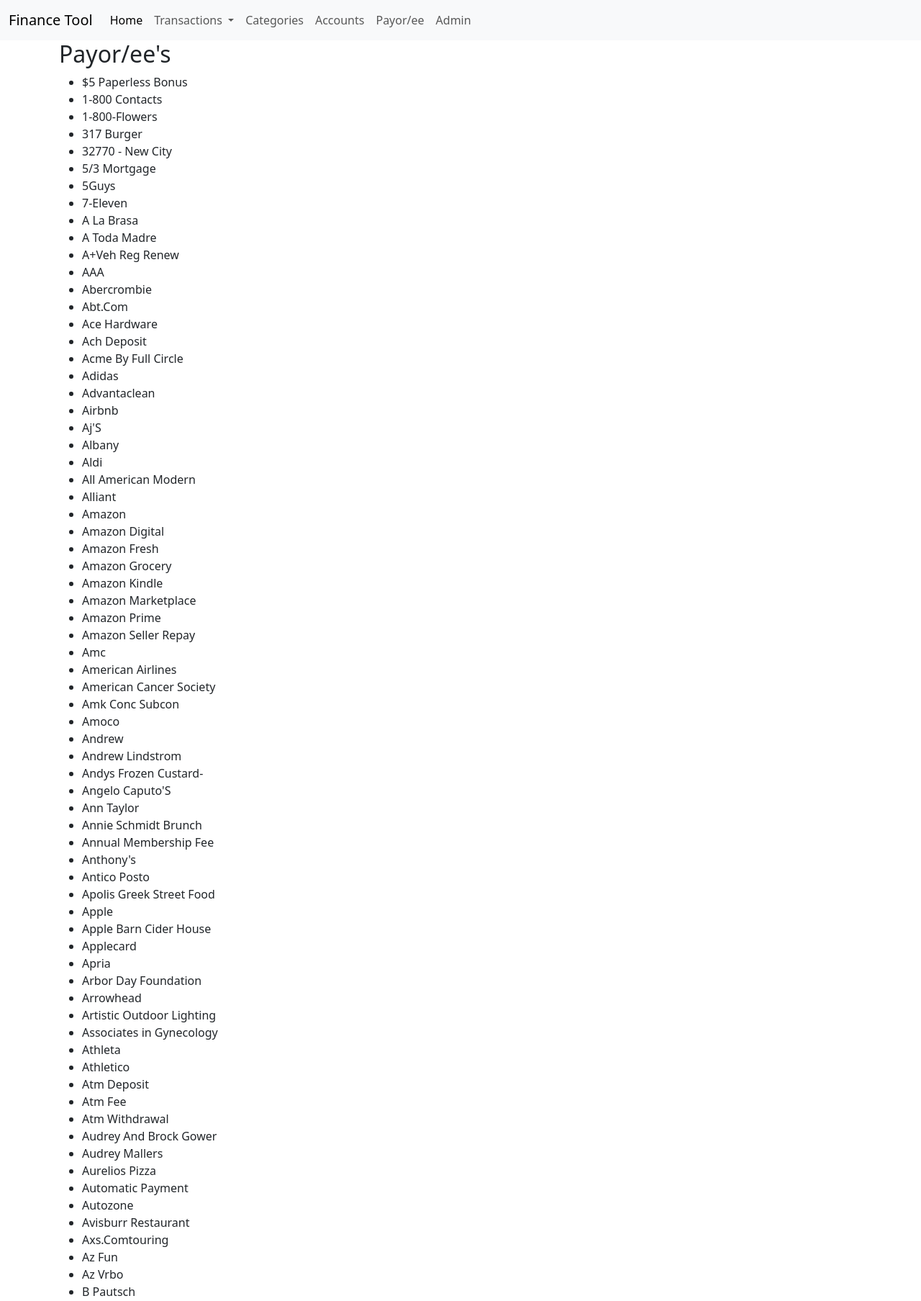
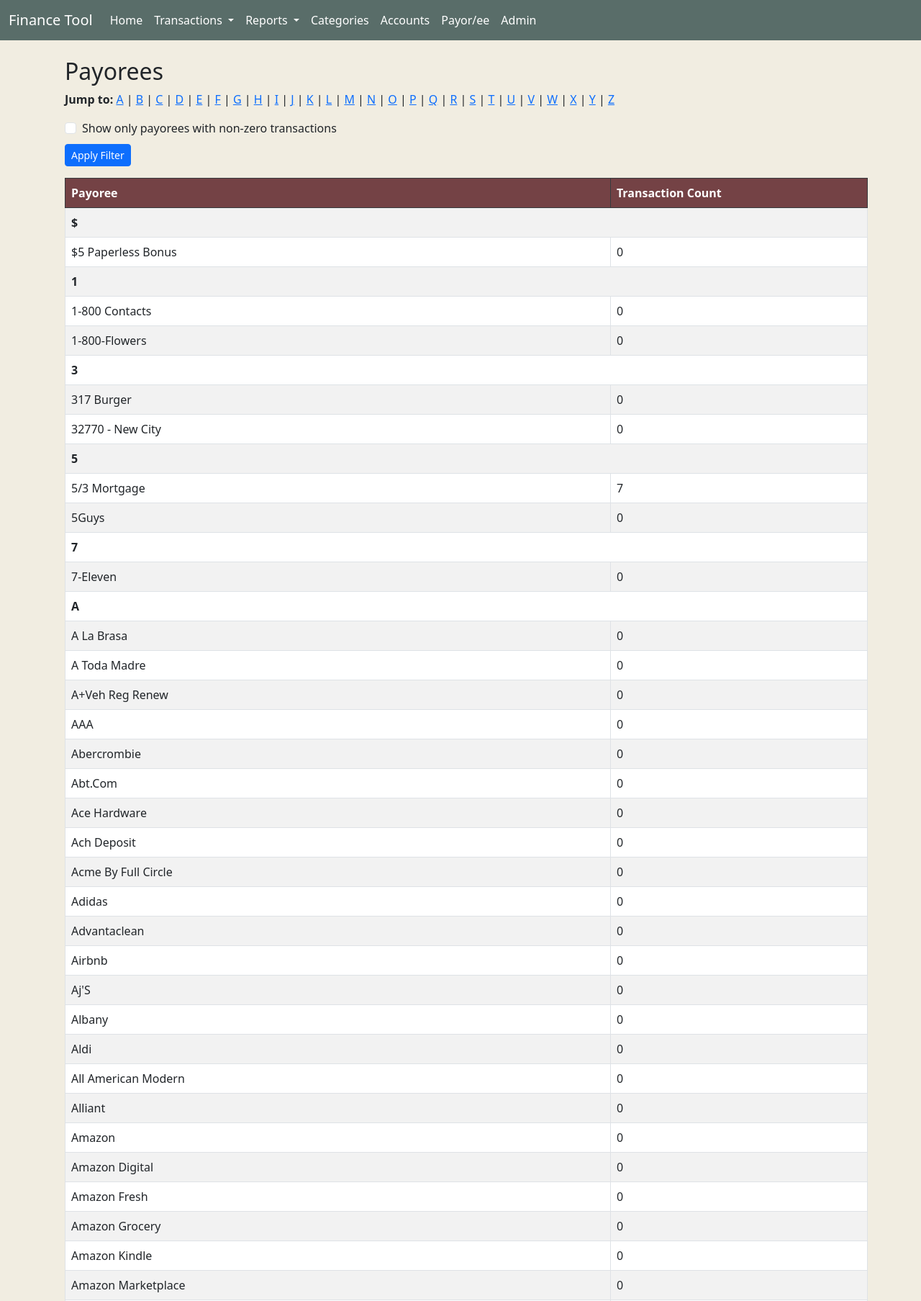
Before and after one commit to oobeyagroup/budgnudg, a Django app: page /transactions/payorees/ in a window 1280 px wide. Shown: the top 1807 px of the page at 72% size. Run offline with Django 5.2, Linux system fonts and the light colour scheme; data comes from the database, SQL or seed files in the repository; some libraries are stand-ins or nearby versions.

Commit message:
ui improvements, table formating

```diff
--- a/transactions/templates/base.html
+++ b/transactions/templates/base.html
@@ -8,10 +8,40 @@
 <link href="https://cdn.jsdelivr.net/npm/bootstrap@5.3.0/dist/css/bootstrap.min.css" rel="stylesheet">
 <link rel="stylesheet" href="https://cdn.datatables.net/1.13.6/css/dataTables.bootstrap5.min.css">
 <link href="https://cdn.jsdelivr.net/npm/select2@4.1.0/dist/css/select2.min.css" rel="stylesheet"></head>
+<!-- colors: Hidden Gem(smoky jade): #596D69   Rumors: #744245  Blank Canvas: #F1EDE1 -->
+ <style>
+    body {
+        background-color: #F1EDE1; /* Blank Canvas */
+    }
+    header {
+        background-color: #596D69; /* Hidden Gem */
+        color: white;
+    }
+    .navbar-brand, .nav-link {
+        color: white !important;
+    }
+    .navbar-nav .nav-link:hover {
+        color: #F1EDE1 !important; /* Blank Canvas */
+    }
+    .table-dark {
+      --bs-table-bg: #744245;   /* Your custom dark blue */
+      --bs-table-color: #ffffff;
+    }
+    #transactionTable {
+      width: 100%;
+      table-layout: fixed;
+    }
+    #transactionTable td.truncate {
+      white-space: nowrap;
+      overflow: hidden;
+      text-overflow: ellipsis;
+      max-width: 150px;
+    }
+      </style>
 <body>
 
 <header>
-      <nav class="navbar navbar-expand-lg bg-body-tertiary">
+      <nav class="navbar navbar-expand-lg ">
       <div class="container-fluid">
         <a class="navbar-brand" href="#">Finance Tool</a>
         <button class="navbar-toggler" type="button" data-bs-toggle="collapse" data-bs-target="#navbarNavDropdown" aria-controls="navbarNavDropdown" aria-expanded="false" aria-label="Toggle navigation">
@@ -31,11 +61,20 @@
                 <li><a class="dropdown-item" href="{% url 'transactions_list' %}">All</a></li>
               </ul>
             </li>
+           <li class="nav-item dropdown">
+              <a class="nav-link dropdown-toggle" href="#" role="button" data-bs-toggle="dropdown" aria-expanded="false">
+                Reports
+              </a>
+              <ul class="dropdown-menu">
+                <li><a class="dropdown-item disabled" href="{% url 'report_account_time_span' %}">Account Time Span</a></li>
+                <li><a class="dropdown-item disabled" href="{% url 'report_income_statement' %}">Income Statement</a></li>
+              </ul>
+            </li>
             <li class="nav-item">
               <a class="nav-link" href="{% url 'categories_list' %}">Categories</a>
             </li>
             <li class="nav-item">
-              <a class="nav-link" href="{% url 'bank_accounts_list' %}">Accounts</a>
+              <a class="nav-link" href="{% url 'report_account_time_span' %}">Accounts</a>
             </li
             <li class="nav-item">
               <a class="nav-link" href="{% url 'payoree_list' %}">Payor/ee</a>
@@ -50,7 +89,7 @@
 </header>
 
 <main>
-  <div class="container">
+  <div class="container-fluid mx-2">
     {% block content %}
     <!-- Page-specific content goes here -->
     {% endblock %}
@@ -74,8 +113,16 @@
   $(document).ready(function() {
     // Initialize DataTables
     $('#transactionTable').DataTable({
-      pageLength: 25,
+      autoWidth: false,
+      pageLength: 50,
       order: [[0, 'desc']],
+      responsive: true
+    });
+
+    $('#categoryTable').DataTable({
+      autoWidth: false,
+      pageLength: 50,
+      order: [[0, 'asc']],
       responsive: true
     });
 
--- a/transactions/templates/transactions/payoree_list.html
+++ b/transactions/templates/transactions/payoree_list.html
@@ -1,17 +1,69 @@
 {% extends "base.html" %}
 
-{% block title %}Payor/ee's{% endblock %}
+{% block content %}
+<div class="container mt-4">
+  <h2>Payorees</h2>
 
-{% block content %}
-<h2>Payor/ee's</h2>
+  <div class="mb-3">
+    <strong>Jump to:</strong>
+    {% for letter in "ABCDEFGHIJKLMNOPQRSTUVWXYZ" %}
+      <a href="#section-{{ letter }}">{{ letter }}</a>{% if not forloop.last %} | {% endif %}
+    {% endfor %}
+  </div>
 
-<ul>
-    {% for payoree in  payorees %}
-            <li>
-                {{ payoree.name }}
-            </li>
-    {% empty %}
-        <li>No payor/ee's found.</li>
+
+ <form method="get" class="mb-3">
+  <div class="form-check">
+    <input class="form-check-input" type="checkbox" name="nonzero" id="nonzeroCheck" value="1"
+           {% if request.GET.nonzero %}checked{% endif %}>
+    <label class="form-check-label" for="nonzeroCheck">
+      Show only payorees with non-zero transactions
+    </label>
+  </div>
+  <button type="submit" class="btn btn-primary btn-sm mt-2">Apply Filter</button>
+</form>
+
+  <div class="table-responsive">
+    <table id="payoreeTable" class="table table-striped table-bordered">
+      <thead class="table-dark">
+        <tr>
+          <th>Payoree</th>
+          <th>Transaction Count</th>
+        </tr>
+      </thead>
+      <tbody>
+        {% regroup payorees by name.0|upper as payoree_sections %}
+        {% for section in payoree_sections %}
+          <tr id="section-{{ section.grouper }}">
+            <td colspan="2"><strong>{{ section.grouper }}</strong></td>
+          </tr>
+          {% for pay in section.list %}
+            <tr>
+              <td>{{ pay.name }}</td>
+              <td>{{ pay.transaction_count }}</td>
+            </tr>
+          {% endfor %}
+        {% endfor %}
+      </tbody>
+    </table>
+  </div>
+
+
+  <div class="mb-3">
+    <strong>Jump to:</strong>
+    {% for letter in "ABCDEFGHIJKLMNOPQRSTUVWXYZ" %}
+      <a href="#section-{{ letter }}">{{ letter }}</a>{% if not forloop.last %} | {% endif %}
     {% endfor %}
-</ul>
+  </div>
+</div>
+
+<script>
+  $(document).ready(function () {
+    $('#payoreeTable').DataTable({
+      pageLength: 25,
+      order: [[1, 'desc']],
+      responsive: true
+    });
+  });
+</script>
 {% endblock %}
--- a/transactions/urls.py
+++ b/transactions/urls.py
@@ -10,4 +10,6 @@
     path('resolve/<int:pk>/', views.resolve_transaction, name='resolve_transaction'),
     path('set/<int:transaction_id>/<str:field>/<int:value_id>/', views.set_transaction_field, name='set_transaction_field'),
     path('apply_current/<int:transaction_id>/', views.apply_current_to_similar, name='apply_current_to_similar'),
-    path('bank-accounts/', views.bank_accounts_list, name='bank_accounts_list'),]
+    path('bank-accounts/', views.bank_accounts_list, name='bank_accounts_list'),
+    path('report_account_time_span/', views.report_account_time_span, name='report_account_time_span'),
+    path('report_income_statement/', views.report_income_statement, name='report_income_statement'),]
--- a/transactions/views.py
+++ b/transactions/views.py
@@ -3,6 +3,8 @@
 from .models import Transaction, Payoree, Category
 from rapidfuzz import fuzz, process
 from .forms import TransactionForm
+from django.db.models import Min, Max, Count, Prefetch
+
 
 def normalize_description(desc):
     # Remove 11-digit numbers and WEB ID numbers
@@ -80,12 +82,28 @@
     return render(request, "transactions/categorize.html", {"form": form})
 
 def categories_list(request):
-    categories = Category.objects.order_by('name')
-    return render(request, "transactions/categories_list.html", {"categories": categories})
+    # Get all categories
+    subcats = Category.objects.annotate(transaction_count=Count('transaction'))
+
+    categories = Category.objects.filter(parent__isnull=True).prefetch_related(
+        Prefetch('subcategories', queryset=subcats)
+    )
+
+    return render(request, 'transactions/categories_list.html', {'categories': categories})
+
+from django.db.models import Count
+from .models import Payoree
 
 def payorees_list(request):
-    payorees = Payoree.objects.order_by('name')
-    return render(request, "transactions/payoree_list.html", {"payorees": payorees})
+    payorees = Payoree.objects.annotate(transaction_count=Count('transaction')).order_by('name')
+
+    if request.GET.get('nonzero'):
+        payorees = payorees.filter(transaction_count__gt=0)
+
+    return render(request, 'transactions/payoree_list.html', {
+        'payorees': payorees,
+        'request': request  # Pass request to template for checkbox state
+    })
 
 def transactions_list(request):
     sort_field = request.GET.get('sort', 'date')  # Default sort by date
@@ -154,3 +172,32 @@
         t.save()
 
     return redirect('resolve_transaction', pk=transaction_id)
+
+
+def report_account_time_span(request):
+    report = (
+        Transaction.objects
+        .exclude(bank_account__isnull=True)
+        .exclude(bank_account='')
+        .values('bank_account')
+        .annotate(
+            first_date=Min('date'),
+            last_date=Max('date')
+        )
+        .order_by('bank_account')
+    )
+
+    return render(request, 'transactions/report_account_time_span.html', {'report': report})
+
+def report_income_statement(request):
+    transactions = Transaction.objects.all().order_by('date')
+    income_statement = {}
+
+    for transaction in transactions:
+        if transaction.subcategory:
+            category_name = transaction.subcategory.name
+            if category_name not in income_statement:
+                income_statement[category_name] = 0
+            income_statement[category_name] += transaction.amount
+
+    return render(request, 'transactions/report_income_statement.html', {'income_statement': income_statement})
```
Also changed, not shown: transactions/templates/transactions/categories_list.html (+40 -26 lines), transactions/templates/transactions/report_account_time_span.html (added, +29 -0 lines), transactions/templates/transactions/transactions_list.html (+24 -13 lines), transactions/templates/transactions/uncategorized_list.html (+10 -2 lines).
